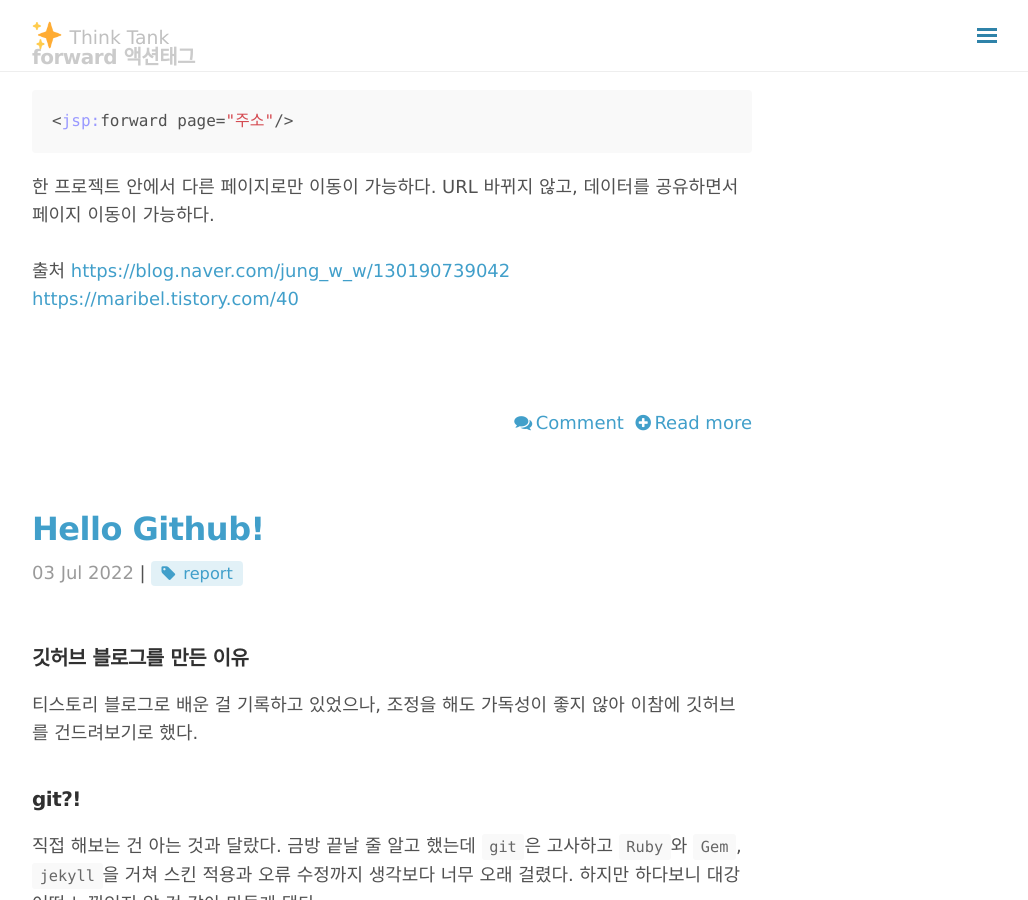
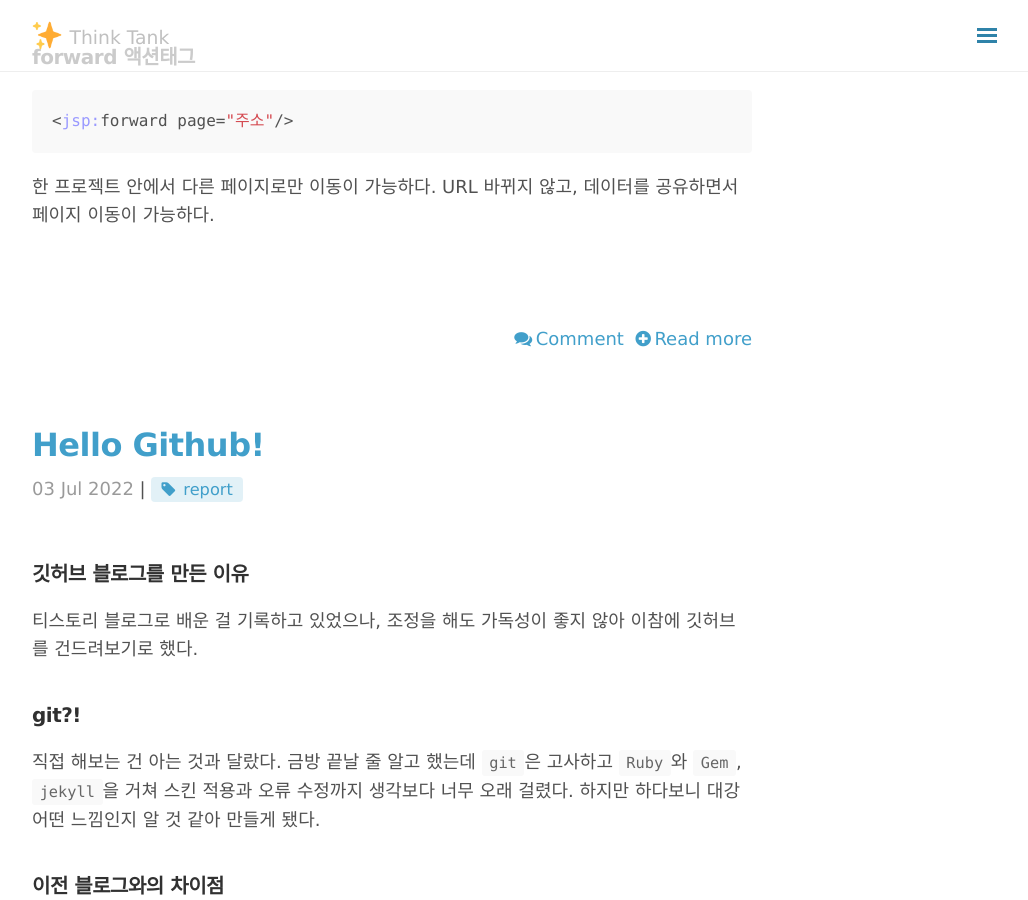
Before and after one commit to kizuc/kizuc.github.io, a Jekyll site: the page built from blog/index.html, in a window 1280 px wide and 900 px high, scrolled down 795 px. Shown: the whole window, without its empty margins (248-1276 px from the left). Built offline with Jekyll 4.4.1, drawn with Linux system fonts in a browser that asks for light colours; nearby versions of some CDN libraries; the list of posts is cut into pages by our own code; comment, search, counter and statistics services are not loaded.

Commit message:
Update 2022-07-04-TIL.md

````diff
--- a/_posts/2022-07-04-TIL.md
+++ b/_posts/2022-07-04-TIL.md
@@ -8,7 +8,6 @@ tags: [ TIL ]
 date: 2022-07-04
 ---
 
-
 ## 페이지 이동 종류와 차이점
 ## response.sendRedirect()
 ```java
@@ -17,7 +16,7 @@ response.sendRedirect("주소");
 %>
 ```
 URL이 이동할 페이지로 바뀌어 이동한다. 데이터가 유지되지 않아 공유할 수 없다. 뒤로가기가 가능하다.
-
+<br>
 ## location.href
 ```javascript
 <script type="text/javascript">
@@ -25,16 +24,12 @@ location.href = "주소";
 </script>
 ```
 자바스크립트 코드. 새로고침이 되지 않고 뒤로가기가 되지 않는다.
-
+<br>
 ## forward 액션태그
 ```java
 <jsp:forward page="주소"/>
 ```
 한 프로젝트 안에서 다른 페이지로만 이동이 가능하다. URL 바뀌지 않고, 데이터를 공유하면서 페이지 이동이 가능하다.
-<br>
-<br>
-출처 <https://blog.naver.com/jung_w_w/130190739042><br>
-<https://maribel.tistory.com/40>
 
 <br>
 <br>
````
